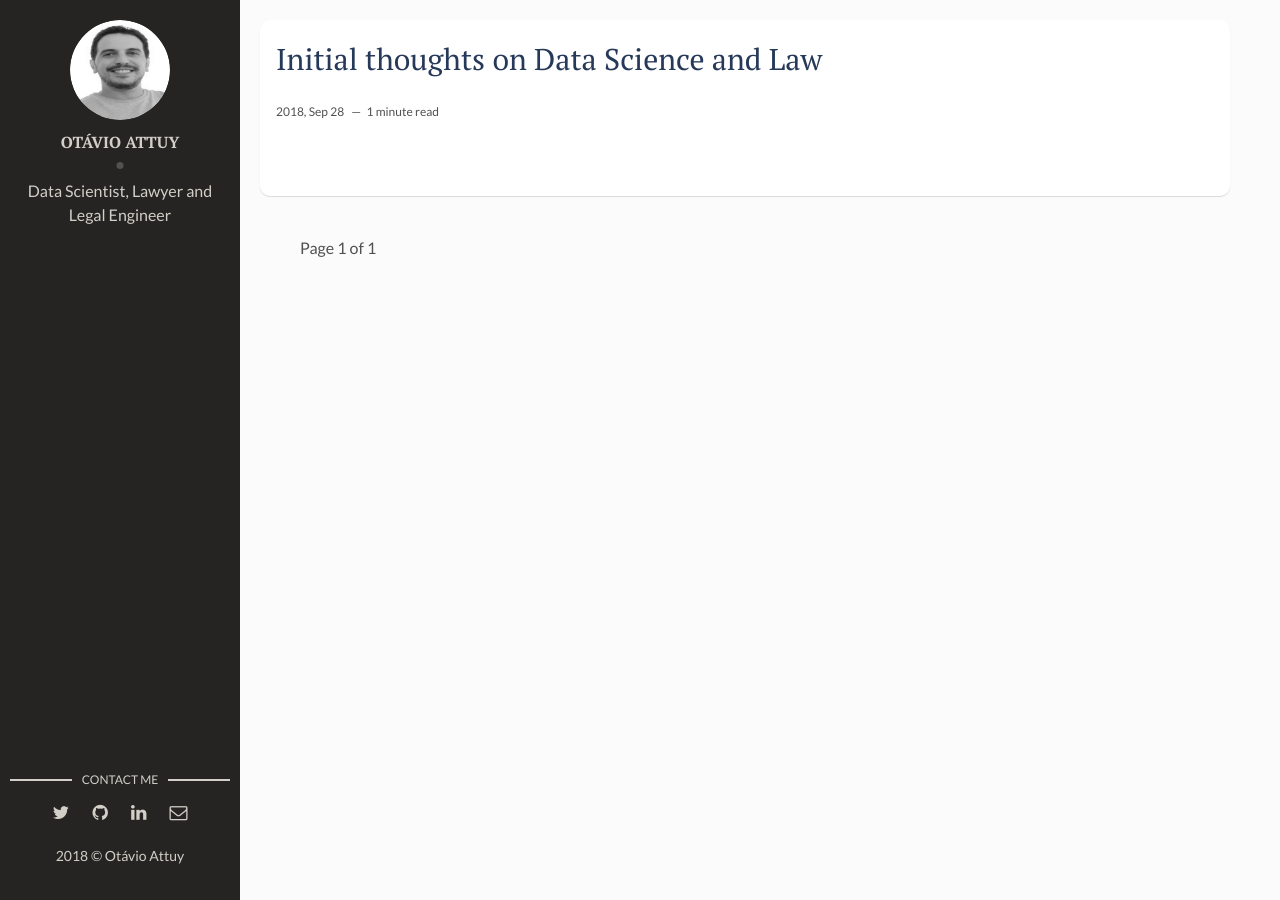
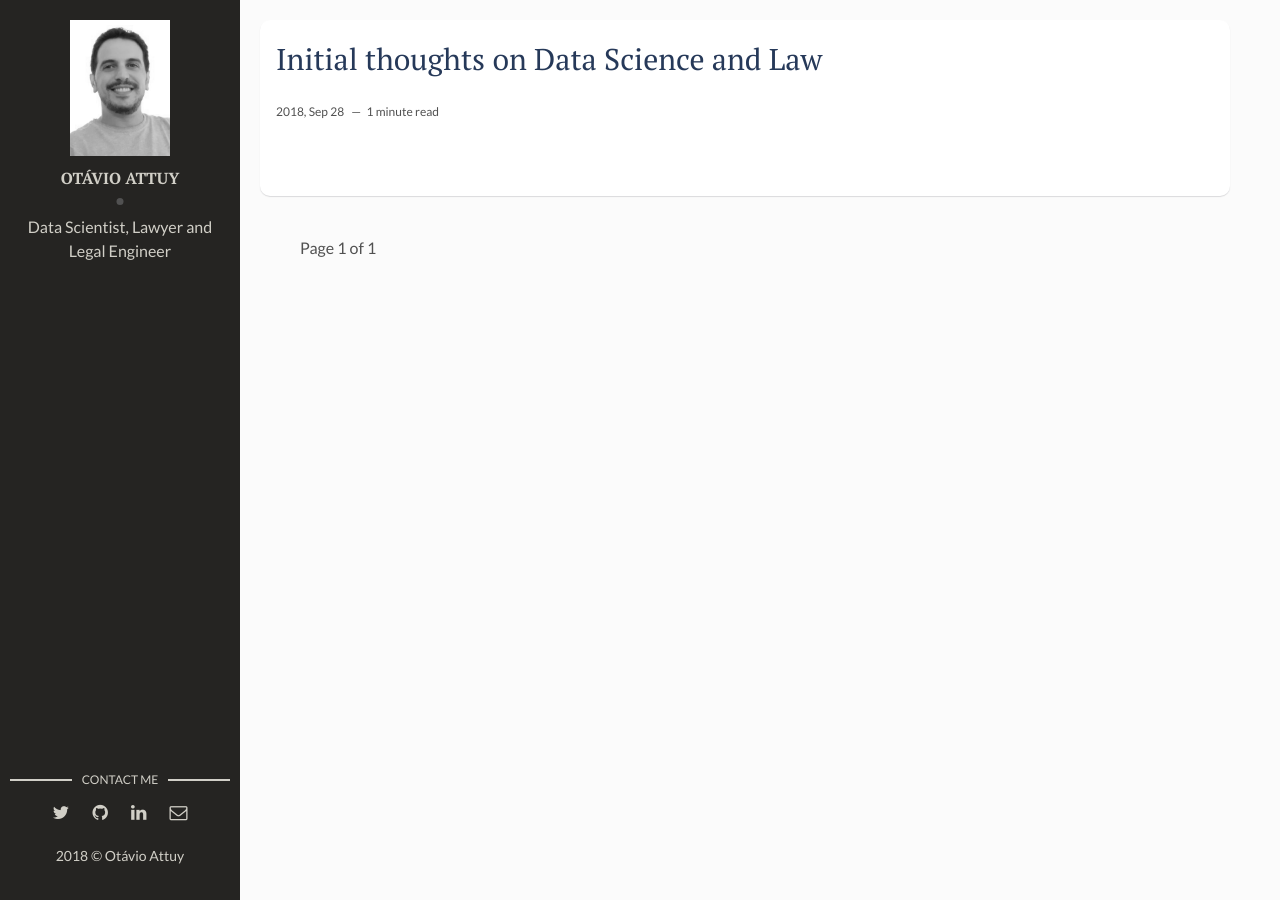
Before and after one commit to omattuy/data_science_and_law, a Jekyll site: the page built from index.html, in a window 1280 px wide. Built offline with Jekyll 4.4.1, drawn with Linux system fonts in a browser that asks for light colours; the list of posts is cut into pages by our own code.

Commit message:
New personal photo

```diff
--- a/assets/css/main.css
+++ b/assets/css/main.css
@@ -944,19 +944,19 @@
 
 .about .cover-author-image {
   width: 100px;
-  height: 100px;
+  /*height: 100px;*/
   margin: 0 auto 10px;
-  -webkit-border-radius: 100%;
+  /*-webkit-border-radius: 100%;
           border-radius: 100%;
-  overflow: hidden;
+  overflow: hidden;*/
   background-color: #333030;
 }
 
 .about img {
   width: 100%;
   height: 100%;
-  -webkit-border-radius: 50%;
-          border-radius: 50%;
+  /*-webkit-border-radius: 50%;
+          border-radius: 50%;*/
   -webkit-transition: -webkit-transform 0.35s;
   transition: -webkit-transform 0.35s;
   -o-transition: transform 0.35s;
```
